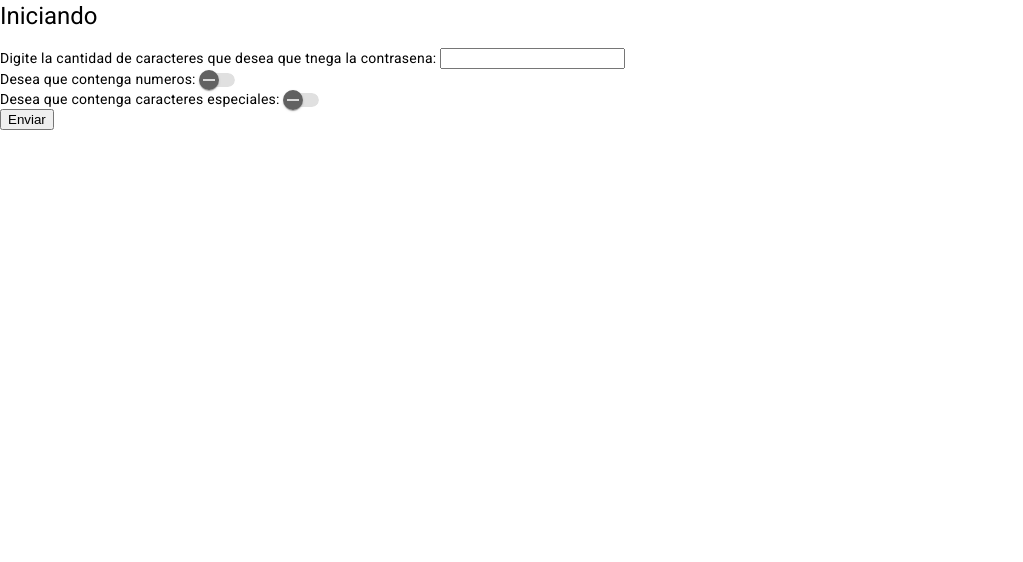
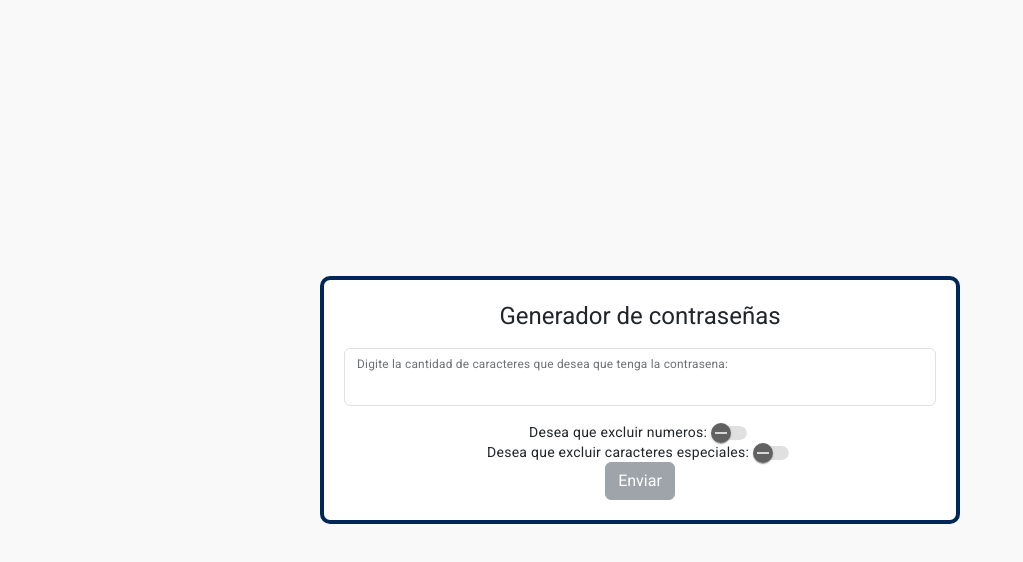
Before and after one commit to Edwingtr28/GenerarContrasenas, an Angular app: page / in a window 1280 px wide. Shown: the top 562 px of the page, without its empty margins (0-1023 px from the left). Built offline with nearby package versions, Linux system fonts and the light colour scheme.

Commit message:
modified:   angular.json 	modified:   package-lock.json 	modified:   package.json 	modified:   src/app/app.component.css 	modified:   src/app/app.component.html 	modified:   src/app/app.component.ts 	modified:   src/styles.css

```diff
--- a/angular.json
+++ b/angular.json
@@ -25,6 +25,7 @@
               "src/assets"
             ],
             "styles": [
+              "node_modules/bootstrap/dist/css/bootstrap.min.css",
               "@angular/material/prebuilt-themes/indigo-pink.css",
               "src/styles.css"
             ],
@@ -88,6 +89,7 @@
               "src/assets"
             ],
             "styles": [
+              "node_modules/bootstrap/dist/css/bootstrap.min.css",
               "@angular/material/prebuilt-themes/indigo-pink.css",
               "src/styles.css"
             ],
--- a/package.json
+++ b/package.json
@@ -20,6 +20,9 @@
     "@angular/platform-browser": "^16.1.0",
     "@angular/platform-browser-dynamic": "^16.1.0",
     "@angular/router": "^16.1.0",
+    "@popperjs/core": "^2.11.8",
+    "bootstrap": "^5.3.2",
+    "jquery": "^3.7.1",
     "rxjs": "~7.8.0",
     "tslib": "^2.3.0",
     "zone.js": "~0.13.0"
--- a/src/app/app.component.css
+++ b/src/app/app.component.css
@@ -0,0 +1,16 @@
+:host {
+    display: flex;
+    align-items: center;
+    justify-content: center;
+    height: 100vh; /* Establece la altura del componente al 100% de la altura de la ventana */
+  }
+
+  .container {
+    background-color: white;
+    width: 50%;
+    text-align: center;
+    padding: 20px;
+    border: 4px solid #002758;
+    border-radius: 10px;
+    /* Otros estilos que desees aplicar */
+  }
--- a/src/app/app.component.html
+++ b/src/app/app.component.html
@@ -1,27 +1,34 @@
-<h1>Iniciando</h1>
+<!--form de para obtener la contrasena-->
+<div class="container">
+  <h1>Generador de contraseñas</h1>
 
-<!--form de para obtener la contrasena-->
   <form [formGroup]="formContrasena" (ngSubmit)="generatepassword()">
-  <label>
+    <!--<label>
       Digite la cantidad de caracteres que desea que tnega la contrasena:
       <input type="number" formControlName="cant" />
-  </label>
+    </label-->
+    <div class="form-floating mb-3">
+      <input formControlName="cant" type="number" class="form-control" id="floatingInput" >
+      <label for="floatingInput"> Digite la cantidad de caracteres que desea que tenga la contrasena:</label>
+    </div>
+
     <div>
     <label>
-    Desea que contenga numeros:
+      Desea que excluir numeros:
       <mat-slide-toggle formControlName="numbers"></mat-slide-toggle>
     </label>
   </div>
   <div>
     <label>
-    Desea que contenga caracteres especiales:
+      Desea que excluir caracteres especiales:
       <mat-slide-toggle formControlName="charspecials"></mat-slide-toggle>
     </label>
   </div>
-  <button type="submit" >Enviar</button>
+    <button class="btn btn-secondary" type="submit" [disabled]="formContrasena.invalid" >Enviar</button>
   </form>
 
   <!--valida si la contrasena esta vacio para mostrar el mensaje-->
   <div *ngIf="Contrasena != ''">
     <h3>la contrasena es: <span>{{Contrasena}}</span></h3>
   </div>
+</div>
--- a/src/app/app.component.ts
+++ b/src/app/app.component.ts
@@ -17,12 +17,15 @@ export class AppComponent implements OnInit {
     //validaciones del form
     this.formContrasena = this.fb.group({
     cant: ['', Validators.required],
-    numbers: ['', [Validators.required]],
-    charspecials: ['', [Validators.required]],
+    numbers: [''],
+    charspecials: [''],
   });
 
   }
-  toogleNumbers = true;
+
+  //variables de los toogles
+  toogleNumbers = false;
+  toogleSpecials = false;
 
   ngOnInit(): void {
 
@@ -37,9 +40,9 @@ export class AppComponent implements OnInit {
     this.toogleNumbers = this.formContrasena.value.numbers;
     console.log("se llamo number:", this.toogleNumbers);
     //opcion de caracteres especiales
-    const SpecialChars = false;
+    this.toogleSpecials = this.formContrasena.value.charspecials;
     //llamado del servicio que llama a la API
-    this.Services.getPass(lengthPassword,this.toogleNumbers, SpecialChars ).subscribe(
+    this.Services.getPass(lengthPassword,this.toogleNumbers, this.toogleSpecials ).subscribe(
       (result) => {
         console.log(result);
         //aqui obtenemos la respuesta y buscamos la clave para guardarlo en la variable contrasena y mostrarlo en html
--- a/src/styles.css
+++ b/src/styles.css
@@ -1,4 +1,4 @@
 /* You can add global styles to this file, and also import other style files */
 
 html, body { height: 100%; }
-body { margin: 0; font-family: Roboto, "Helvetica Neue", sans-serif; }
+body { margin: 0; font-family: Roboto, "Helvetica Neue", sans-serif;background-color: #f9f9f9; }
```
Also changed, not shown: 1 other file (tests, documents, lock files or other folders). Lines whose indentation alone changed are shown as unchanged.
